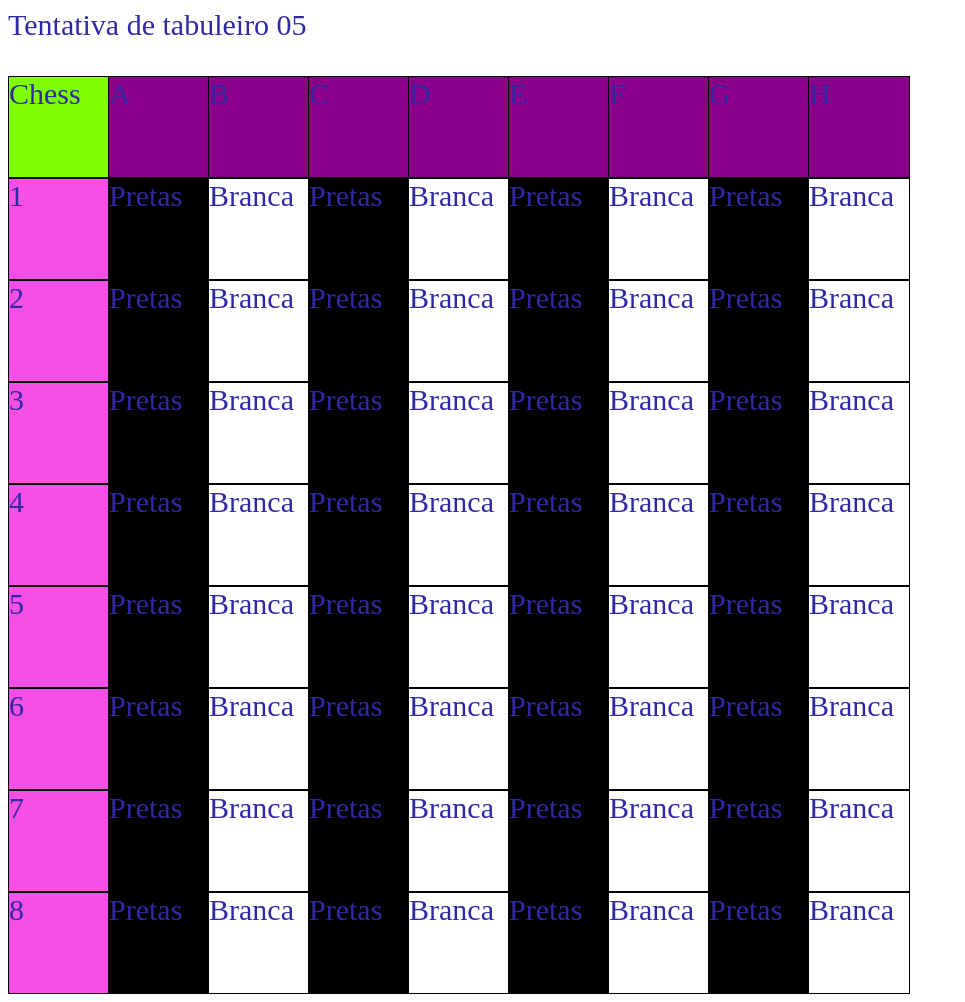
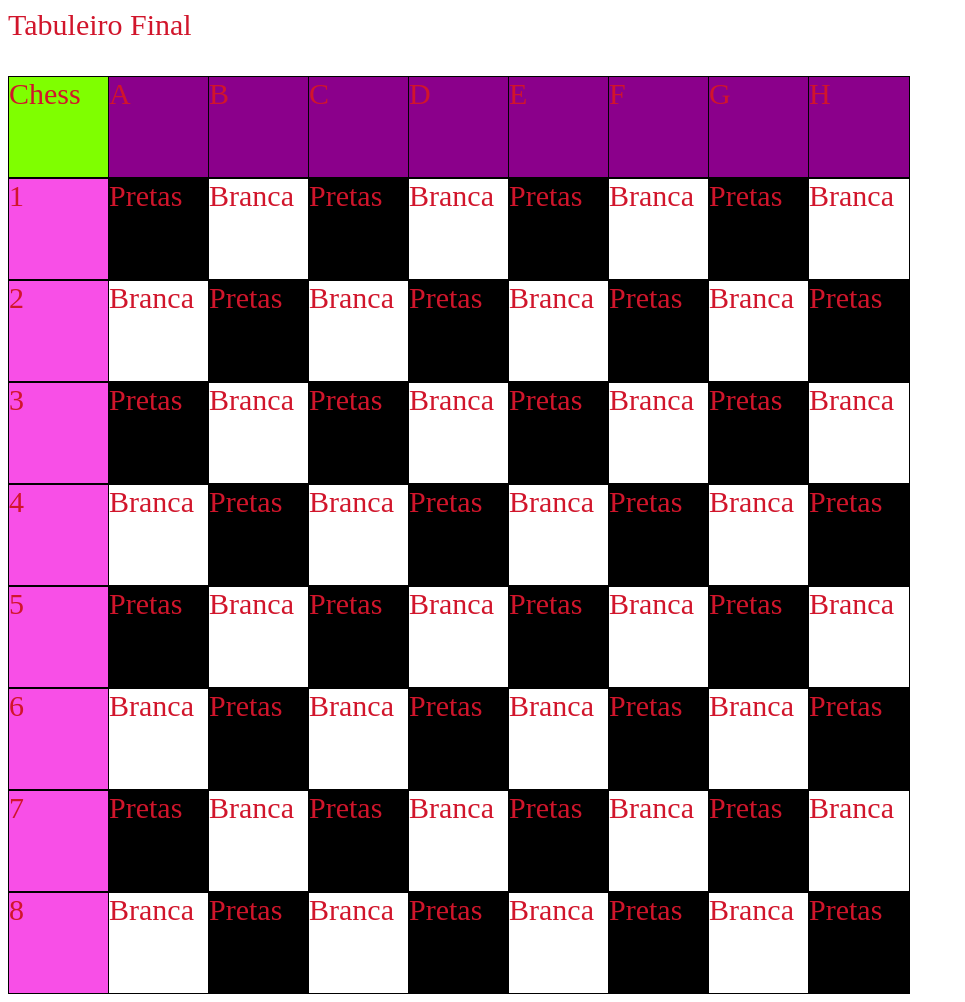
Before and after one commit to baconzin/ChessProject, a plain HTML site: page index.html in a window 1280 px wide. Shown: the whole page, without its empty margins (0-965 px from the left). Drawn offline with Linux system fonts and the light colour scheme.

Commit message:
Atualizando tabuleiro, cores misturadas

```diff
--- a/index.html
+++ b/index.html
@@ -16,8 +16,8 @@
 
 <body>
 
-  <span style="color:rgb(49, 41, 164); font-size:30px;">
-    Tentativa de tabuleiro 05
+  <span style="color:rgb(209, 21, 43); font-size:30px;">
+    Tabuleiro Final
 
     <br><br>
 
@@ -50,19 +50,20 @@
       <div class=" h1 casas brancas quadradas"> Branca </div>
       <div class=" numero laterais"> 2 </div>
 
-      <div class=" a2 casas pretas quadradas"> Pretas </div>
-      <div class=" b2 casas brancas quadradas"> Branca </div>
 
-      <div class=" c2 casas pretas quadradas"> Pretas </div>
-      <div class="d2 casas brancas quadradas"> Branca </div>
-
-      <div class="e2 casas pretas quadradas"> Pretas </div>
-      <div class="f2 casas brancas quadradas"> Branca </div>
-
-      <div class="g2 casas pretas quadradas"> Pretas </div>
+      <div class=" a2 casas brancas quadradas"> Branca </div>
+      <div class=" b2 casas pretas quadradas"> Pretas </div>
 
 
-      <div class=" h2 casas brancas quadradas"> Branca </div>
+      <div class="c2 casas brancas quadradas"> Branca </div>
+      <div class=" d2 casas pretas quadradas"> Pretas </div>
+
+
+      <div class="e2 casas brancas quadradas"> Branca </div>
+      <div class="f2 casas pretas quadradas"> Pretas </div>
+
+      <div class=" g2 casas brancas quadradas"> Branca </div>
+      <div class="h2 casas pretas quadradas"> Pretas </div>
       <div class=" numero laterais"> 3 </div>
 
       <div class=" a3 casas pretas quadradas"> Pretas </div>
@@ -80,19 +81,21 @@
       <div class=" h3 casas brancas quadradas"> Branca </div>
       <div class=" numero laterais"> 4 </div>
 
-      <div class=" a4 casas pretas quadradas"> Pretas </div>
-      <div class=" b4 casas brancas quadradas"> Branca </div>
 
-      <div class=" c4 casas pretas quadradas"> Pretas </div>
-      <div class="d4 casas brancas quadradas"> Branca </div>
-
-      <div class="e4 casas pretas quadradas"> Pretas </div>
-      <div class="f4 casas brancas quadradas"> Branca </div>
-
-      <div class="g4 casas pretas quadradas"> Pretas </div>
+      <div class=" a4 casas brancas quadradas"> Branca </div>
+      <div class=" b4 casas pretas quadradas"> Pretas </div>
 
 
-      <div class=" h4 casas brancas quadradas"> Branca </div>
+      <div class="c4 casas brancas quadradas"> Branca </div>
+      <div class=" d4 casas pretas quadradas"> Pretas </div>
+
+
+      <div class="e4 casas brancas quadradas"> Branca </div>
+      <div class="f4 casas pretas quadradas"> Pretas </div>
+
+      <div class=" g4 casas brancas quadradas"> Branca </div>
+      <div class="h4 casas pretas quadradas"> Pretas </div>
+
       <div class=" numero laterais"> 5 </div>
 
       <div class=" a5 casas pretas quadradas"> Pretas </div>
@@ -110,19 +113,21 @@
       <div class=" h5 casas brancas quadradas"> Branca </div>
       <div class=" numero laterais"> 6 </div>
 
-      <div class=" a6 casas pretas quadradas"> Pretas </div>
-      <div class=" b6 casas brancas quadradas"> Branca </div>
 
-      <div class=" c6 casas pretas quadradas"> Pretas </div>
-      <div class="d6 casas brancas quadradas"> Branca </div>
-
-      <div class="e6 casas pretas quadradas"> Pretas </div>
-      <div class="f6 casas brancas quadradas"> Branca </div>
-
-      <div class="g6 casas pretas quadradas"> Pretas </div>
+      <div class=" a6 casas brancas quadradas"> Branca </div>
+      <div class=" b6 casas pretas quadradas"> Pretas </div>
 
 
-      <div class=" h6 casas brancas quadradas"> Branca </div>
+      <div class="c6 casas brancas quadradas"> Branca </div>
+      <div class=" d6 casas pretas quadradas"> Pretas </div>
+
+
+      <div class="e6 casas brancas quadradas"> Branca </div>
+      <div class="f6 casas pretas quadradas"> Pretas </div>
+
+      <div class=" g6 casas brancas quadradas"> Branca </div>
+      <div class="h6 casas pretas quadradas"> Pretas </div>
+
       <div class=" numero laterais"> 7 </div>
 
       <div class=" a7 casas pretas quadradas"> Pretas </div>
@@ -140,20 +145,20 @@
       <div class=" h7 casas brancas quadradas"> Branca </div>
       <div class=" numero laterais"> 8 </div>
 
-      <div class=" a8 casas pretas quadradas"> Pretas </div>
-      <div class=" b8 casas brancas quadradas"> Branca </div>
 
-      <div class=" c8 casas pretas quadradas"> Pretas </div>
-      <div class="d8 casas brancas quadradas"> Branca </div>
-
-      <div class="e8 casas pretas quadradas"> Pretas </div>
-      <div class="f8 casas brancas quadradas"> Branca </div>
-
-      <div class="g8 casas pretas quadradas"> Pretas </div>
+      <div class=" a8 casas brancas quadradas"> Branca </div>
+      <div class=" b8 casas pretas quadradas"> Pretas </div>
 
 
-      <div class=" h8 casas brancas quadradas"> Branca </div>
+      <div class="c8 casas brancas quadradas"> Branca </div>
+      <div class=" d8 casas pretas quadradas"> Pretas </div>
 
+
+      <div class="e8 casas brancas quadradas"> Branca </div>
+      <div class="f8 casas pretas quadradas"> Pretas </div>
+
+      <div class=" g8 casas brancas quadradas"> Branca </div>
+      <div class="h8 casas pretas quadradas"> Pretas </div>
 
     </section>
 </body>
```
